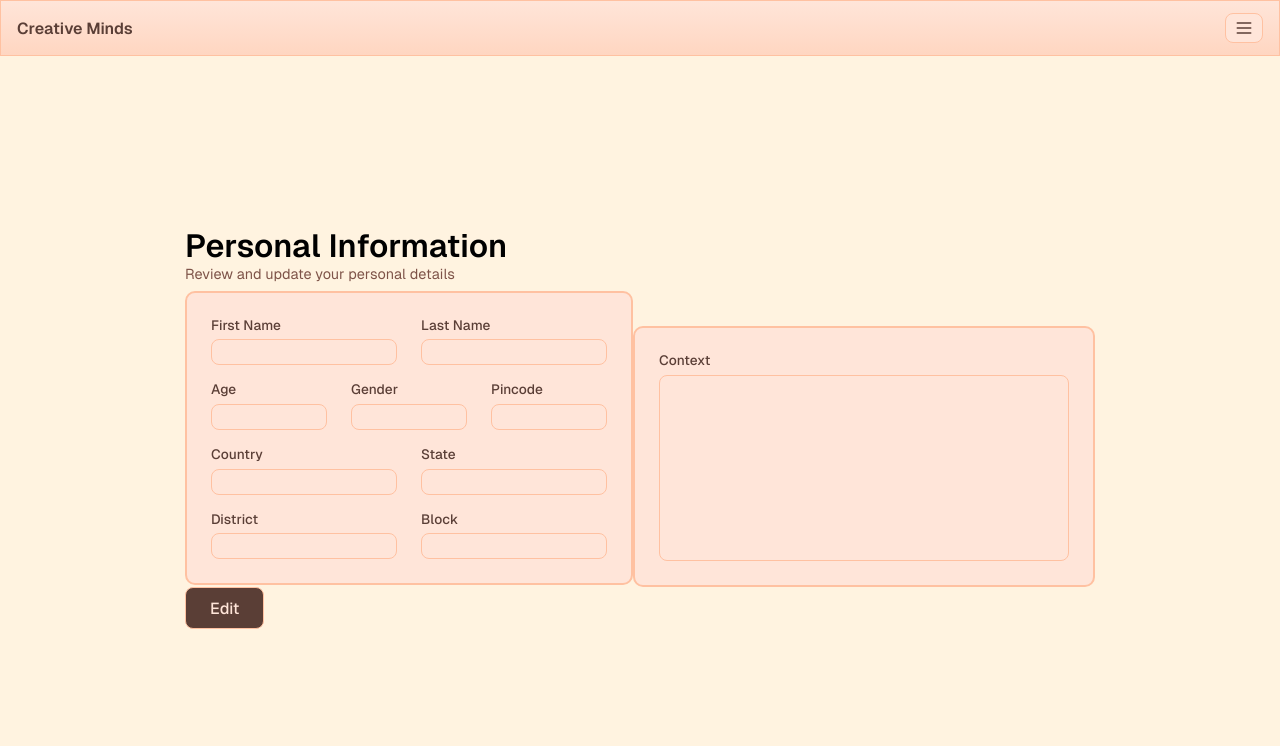
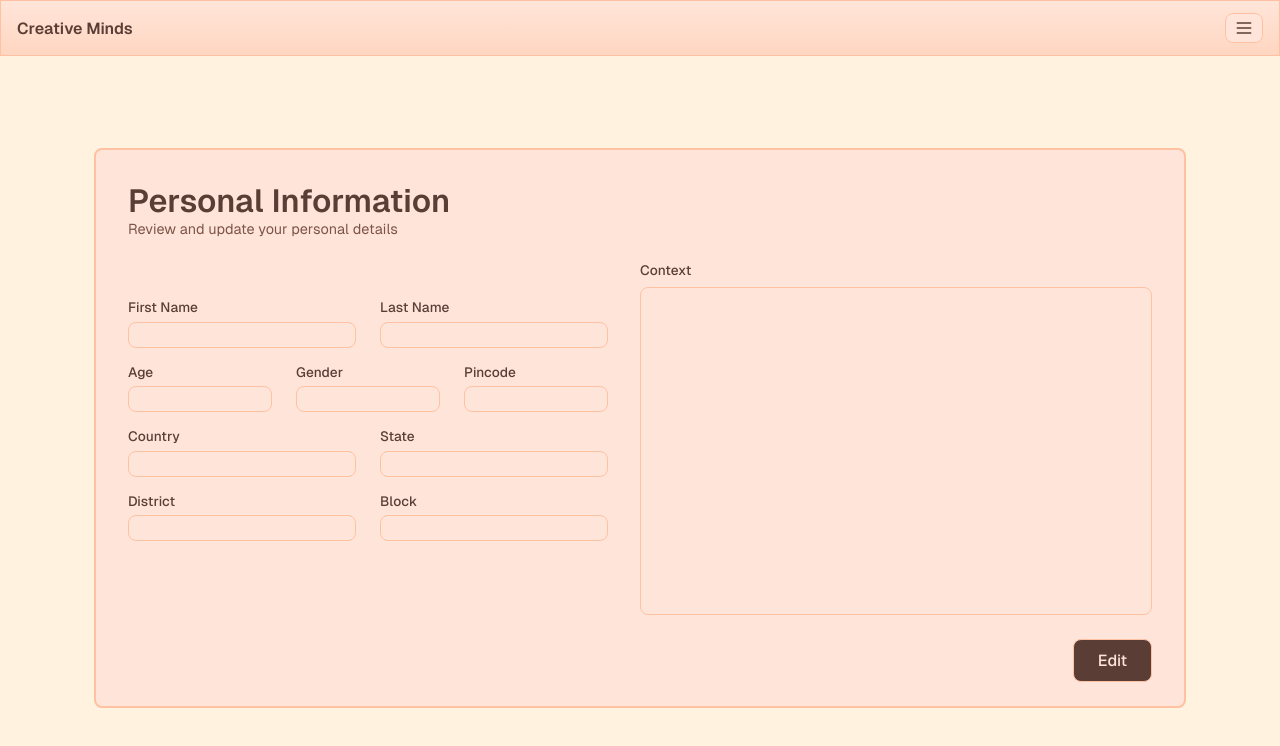
Before and after one commit to Vishal-Pattar/MindCare, a React (Create React App) app: page /profileDisplay in a window 1280 px wide. Shown: the top 746 px of the page. Built offline with nearby package versions, Linux system fonts and the light colour scheme; no server answers.

Commit message:
Updated Profile.css

```diff
--- a/src/components/Profile/Profile.css
+++ b/src/components/Profile/Profile.css
@@ -4,6 +4,41 @@
   justify-content: center;
   align-items: center;
   box-sizing: border-box;
+}
+
+.profile__block {
+  display: flex;
+  flex-direction: column;
+  align-items: center;
+  justify-content: center;
+  box-sizing: border-box;
+  padding: 1rem;
+  background-color: var(--color-bg);
+  border-radius: 0.5rem;
+  border: 2px solid var(--color-border);
+  box-shadow: var(--box-shadow);
+}
+
+.profile__span {
+  display: flex;
+  flex-direction: row;
+  align-items: center;
+  justify-content: center;
+  box-sizing: border-box;
+}
+
+.profile__span:first-child {
+  width: 100%;
+  justify-content: start;
+  margin-top: 1rem;
+  margin-left: 2rem;
+}
+
+.profile__span:last-child {
+  width: 100%;
+  justify-content: end;
+  margin-bottom: 0.5rem;
+  margin-right: 2rem;
 }
 
 .profile__container {
@@ -22,6 +57,15 @@
   row-gap: 1rem;
 }
 
+.profile__container--big {
+  min-height: 40vh;
+  max-height: 60vh;
+  min-width: 40vw;
+  max-width: 50vw;
+  padding: 1rem;
+  border: none;
+}
+
 .profile__header {
   display: flex;
   flex-direction: column;
@@ -33,6 +77,7 @@
   font-family: "Geist-SemiBold", sans-serif;
   font-size: 2rem;
   user-select: none;
+  color: var(--color-text-primary);
 }
 
 .profile__description {
@@ -53,7 +98,8 @@
   width: 100%;
 }
 
-.profile__input label, .profile__input--label {
+.profile__input label,
+.profile__input--label {
   font-size: 0.85rem;
   font-family: "Geist-Medium", sans-serif;
   user-select: none;
@@ -85,26 +131,40 @@
   width: 100%;
 }
 
-.profile__input textarea, .profile__input--textarea {
+.profile__input textarea {
   resize: none;
   min-width: 30vw;
   height: 20vh;
   overflow-y: auto;
 }
 
-.profile__input textarea::placeholder, .profile__input--textarea::placeholder {
+.profile__input--textarea {
+  width: 40vw;
+  height: 41vh;
+  overflow-y: auto;
+  box-sizing: border-box;
+  margin: 0.5rem 0;
+  font-size: 0.9rem;
+  padding: 1rem;
+}
+
+.profile__input textarea::placeholder,
+.profile__input--textarea::placeholder {
   color: var(--color-text-secondary);
 }
 
-.profile__input textarea::-webkit-scrollbar, .profile__input--textarea::-webkit-scrollbar {
+.profile__input textarea::-webkit-scrollbar,
+.profile__input--textarea::-webkit-scrollbar {
   width: 12px;
 }
 
-.profile__input textarea::-webkit-scrollbar-track, .profile__input--textarea::-webkit-scrollbar-track {
+.profile__input textarea::-webkit-scrollbar-track,
+.profile__input--textarea::-webkit-scrollbar-track {
   background: var(--color-bg-body);
 }
 
-.profile__input textarea::-webkit-scrollbar-thumb, .profile__input--textarea::-webkit-scrollbar-thumb {
+.profile__input textarea::-webkit-scrollbar-thumb,
+.profile__input--textarea::-webkit-scrollbar-thumb {
   background-color: var(--color-text-tertiary);
   border-radius: 20px;
   border: 3px solid var(--color-bg-body);
```
